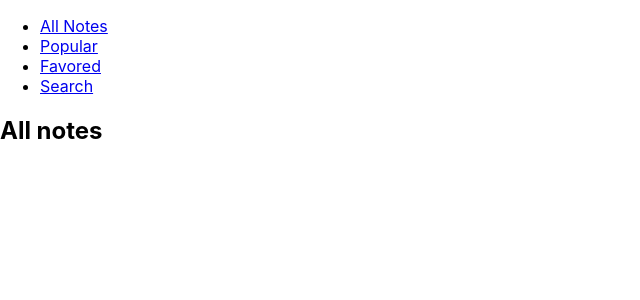
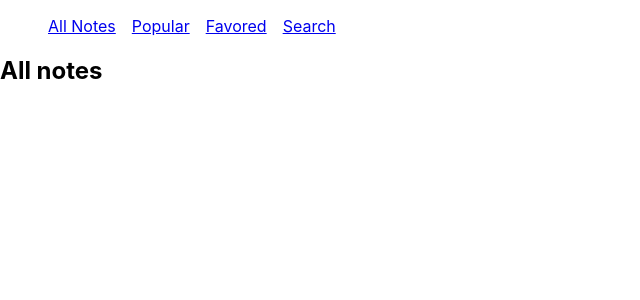
Before and after one commit to ws2356/snote, a React app in the folder packages/front/: page / in a window 1280 px wide. Shown: the top 300 px of the page, without its empty margins (0-640 px from the left). Built offline with nearby package versions, Linux system fonts and the light colour scheme.

Commit message:
feat: nav bar css

```diff
--- a/packages/front/src/App.css
+++ b/packages/front/src/App.css
@@ -1,5 +1,10 @@
-.App {
-  text-align: center;
+nav {
+  border-bottom: 1px;
+}
+
+nav ul li {
+  display: inline-block;
+  margin: auto 8px auto;
 }
 
 .App-logo {
--- a/packages/front/src/App.tsx
+++ b/packages/front/src/App.tsx
@@ -5,6 +5,8 @@ import {
   Route,
   Link
 } from "react-router-dom";
+
+import './App.css';
 
 import All from './all';
 import Popular from './popular';
```
